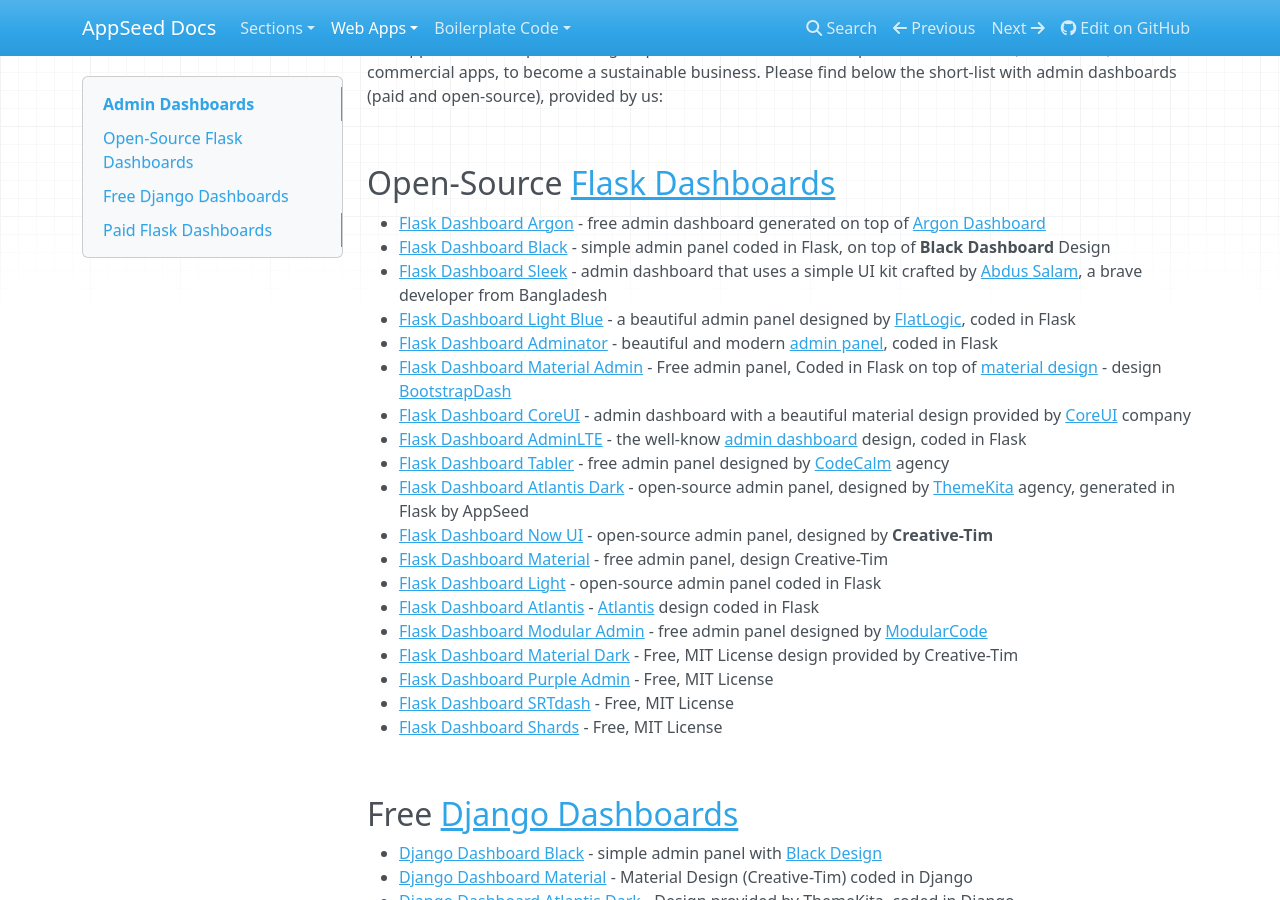
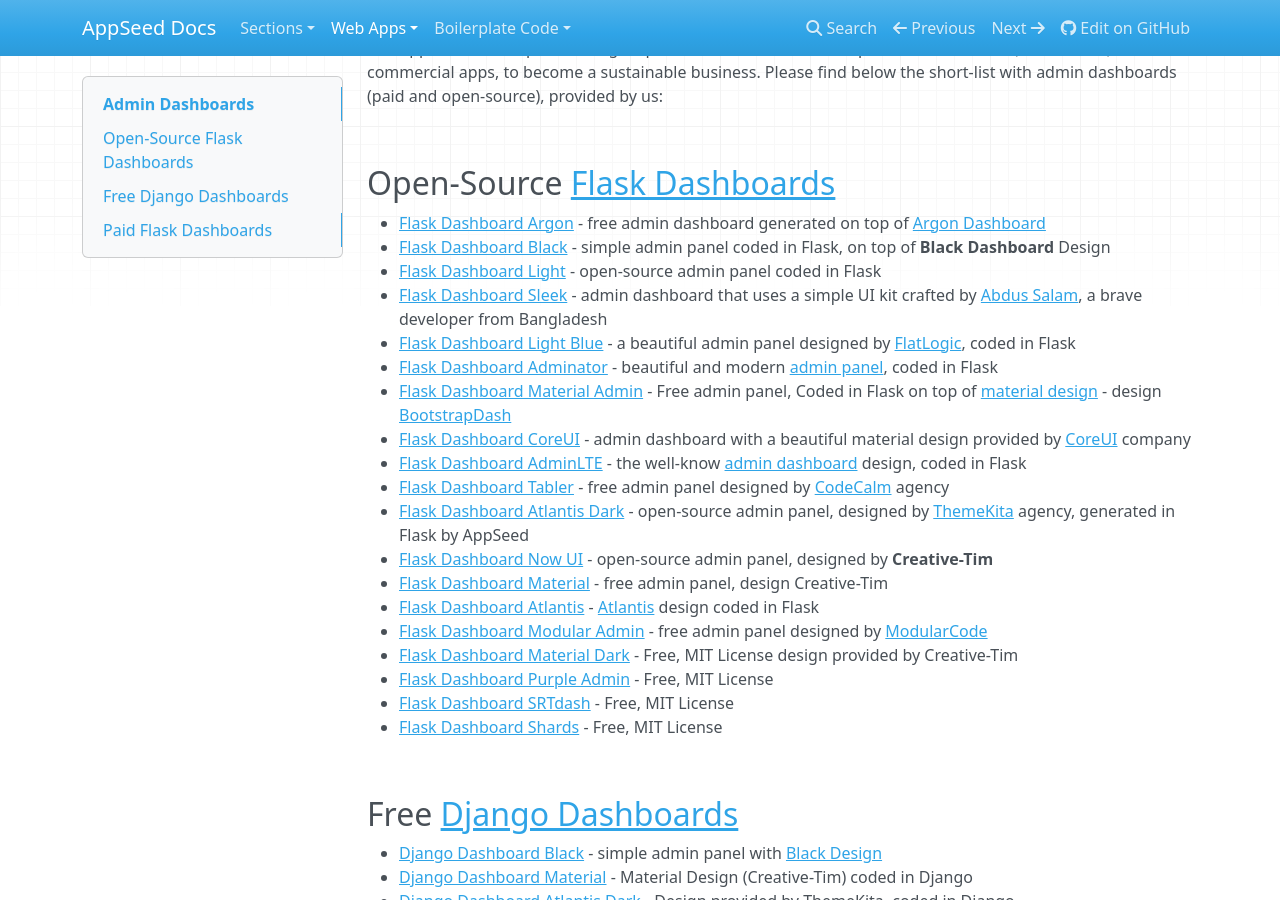
Before and after one commit to rohanmaity123/docs, an MkDocs documentation site: the page built from docs/admin-dashboards/index.md, in a window 1280 px wide and 900 px high, scrolled down 346 px. Built offline with MkDocs 1.6.1, drawn with Linux system fonts in a browser that asks for light colours; nearby versions of some CDN libraries; part of the change alters nothing that is shown.

```diff
--- a/docs/admin-dashboards/index.md
+++ b/docs/admin-dashboards/index.md
@@ -19,6 +19,7 @@ The AppSeed service provides digital products balanced on 75% open-source and fr
 
 - [Flask Dashboard Argon](./flask-dashboard-argon) - free admin dashboard generated on top of [Argon Dashboard](https://www.creative-tim.com/product/argon-dashboard)
 - [Flask Dashboard Black](./flask-dashboard-black) - simple admin panel coded in Flask, on top of **Black Dashboard** Design
+- [Flask Dashboard Light](./flask-dashboard-light) - open-source admin panel coded in Flask
 - [Flask Dashboard Sleek](./flask-dashboard-sleek) - admin dashboard that uses a simple UI kit crafted by [Abdus Salam](https://www.iamabdus.com/), a brave developer from Bangladesh
 - [Flask Dashboard Light Blue](./flask-dashboard-light-blue) - a beautiful admin panel designed by [FlatLogic](https://flatlogic.com/), coded in Flask
 - [Flask Dashboard Adminator](./flask-dashboard-adminator) - beautiful and modern [admin panel](https://colorlib.com/polygon/adminator/index.html?ref=appseed), coded in Flask
@@ -29,7 +30,6 @@ The AppSeed service provides digital products balanced on 75% open-source and fr
 - [Flask Dashboard Atlantis Dark](https://appseed.us/admin-dashboards/flask-dashboard-atlantis-dark) - open-source admin panel, designed by [ThemeKita](http://themekita.com/?ref=appseed) agency, generated in Flask by AppSeed
 - [Flask Dashboard Now UI](https://appseed.us/admin-dashboards/flask-dashboard-nowui-design) - open-source admin panel, designed by **Creative-Tim**
 - [Flask Dashboard Material](https://appseed.us/admin-dashboards/flask-dashboard-material-design) - free admin panel, design Creative-Tim
-- [Flask Dashboard Light](https://appseed.us/admin-dashboards/flask-dashboard-light-bootstrap) - open-source admin panel coded in Flask
 - [Flask Dashboard Atlantis](https://appseed.us/admin-dashboards/flask-dashboard-atlantis) - [Atlantis](https://www.themekita.com/atlantis-lite-bootstrap-dashboard.html) design coded in Flask
 - [Flask Dashboard Modular Admin](https://appseed.us/admin-dashboards/flask-dashboard-modular-admin) - free admin panel designed by [ModularCode](https://modularcode.io/?ref=appseed)
 - [Flask Dashboard Material Dark](https://appseed.us/admin-dashboards/flask-dashboard-material-dark) - Free, MIT License design provided by Creative-Tim
```
